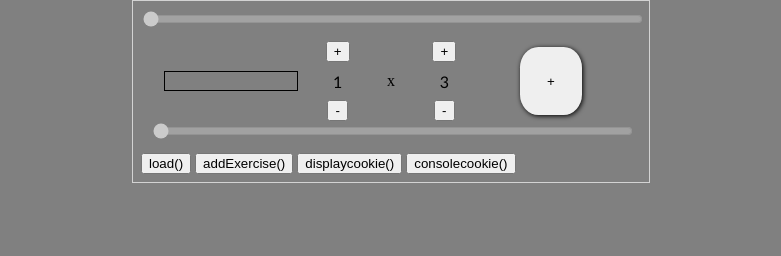
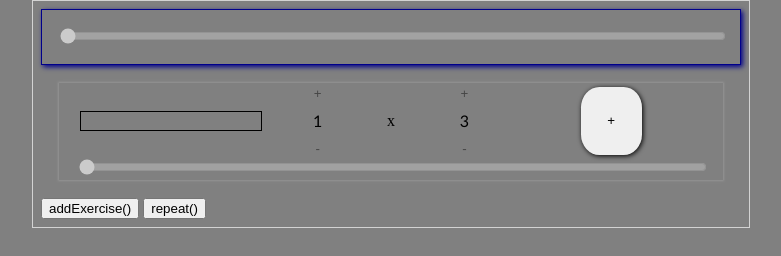
Before and after one commit to ievhens/my, a plain HTML site: page trainings/index.html in a window 1280 px wide. Both pictures are taken after a click on the button "addExercise()". Shown: the whole page, without its empty margins (249-1030 px from the left). Drawn offline with Linux system fonts and the light colour scheme.

Commit message:
small fixes, renamed

```diff
--- a/trainings/index.html
+++ b/trainings/index.html
@@ -16,10 +16,8 @@
   <section class="exercises">
   </section>
   <section class="buttons">
-    <button onclick="load()">load()</button>
     <button onclick="addExercise()">addExercise()</button>
-    <button onclick="displaycookie()">displaycookie()</button>
-    <button onclick="consolecookie()">consolecookie()</button>
+    <button onclick="repeat()">repeat()</button>
   </section>
 </main>
 <script src="./trainings.js"></script>
--- a/trainings/trainings.css
+++ b/trainings/trainings.css
@@ -39,7 +39,7 @@ body{
   background-color: grey;
 }
 .container{
-  width: 500px;
+  width: 700px;
   margin: 0 auto;
 }
 main{
@@ -51,6 +51,7 @@ main{
 }
 .exercises input{
   font-family: 'Gill Sans', 'Gill Sans MT', Calibri, 'Trebuchet MS', sans-serif;
+  font-size: .8em;
   background-color: grey;
   border: none;
 }
@@ -102,6 +103,26 @@ input[type=range]{
 .exercise_numbers input{
   margin: .5em 0;
 }
+.exercise_numbers button{
+  background: none;
+  border: none;
+  color: rgb(70, 70, 70);
+}
+.total_progress{
+  position: sticky;
+  top: 0;
+  border: 1px solid darkblue;
+  padding: 1em;
+  box-shadow: 2px 2px 5px 0 darkblue;
+  background-color: grey;
+}
+.exercise{
+  margin: .5em;
+  padding: .1em;
+  box-shadow: 0 0 2px 1px rgb(148, 148, 148);
+}
+
+
 /* .container {
 }
 .exercises {
@@ -109,8 +130,7 @@ input[type=range]{
 }
 .buttons {
 }
-.exercise {
-}
+
 .exercise_data {
 }
 .name {
@@ -142,5 +162,6 @@ input[type=range]{
   padding: 2em;
   box-shadow: 1px 1px 3px 0 black;
 }
-/* .exercise_progress {
-} */
+.exercise_progress{
+  padding: 0 1em;
+}
--- a/trainings/trainings.js
+++ b/trainings/trainings.js
@@ -1,7 +1,3 @@
-// function display(result){
-//   document.getElementById("result").innerHTML = result;
-// }
-
 class Exercise{
 
     constructor(name, sets, reps, dones){
@@ -9,7 +5,7 @@ class Exercise{
             this.sets = sets || 1,
             this.reps = reps || 3,
             this.dones = dones || 0,
-        this.complete = (this.sets == this.dones)
+            this.complete = (this.sets === this.dones)
     }
 
     toString(){
@@ -49,11 +45,11 @@ class Exercise{
 
         let element = document.querySelector(`[value="${this.name}"]`).closest(".exercise");
 
-        element.querySelector("input[name='exercise_name']").value = this.name;
-        element.querySelector("input[name='sets']").value = this.sets - this.dones;
-        element.querySelector("input[name='reps']").value = this.reps;
-        element.querySelector("input[name='exercise_progress']").max = this.sets;
-        element.querySelector("input[name='exercise_progress']").value = this.dones;
+        element.querySelector("[name='exercise_name']").value = this.name;
+        element.querySelector("[name='sets']").value = this.sets - this.dones;
+        element.querySelector("[name='reps']").value = this.reps;
+        element.querySelector("[name='exercise_progress']").max = this.sets;
+        element.querySelector("[name='exercise_progress']").value = this.dones;
 
     }
 
@@ -61,7 +57,7 @@ class Exercise{
         if((this.sets - this.dones) > 0){
             this.dones ++
         }
-        if(this.sets == this.dones){
+        if(this.sets === this.dones){
             this.complete = true;
             document.querySelector(`[value="${this.name}"]`).closest(".exercise").style.display = "none";
         }
@@ -75,7 +71,7 @@ class Exercise{
 
     }
     addset(n){
-        if(this.sets == this.dones){
+        if(this.sets === this.dones){
             this.sets = this.dones = 0}
         if((this.sets + n) > 0){
             this.sets += n;
@@ -84,12 +80,16 @@ class Exercise{
     }
 }
 
-class Exercises{
+class Day {
     toString(){
-        return Object.values(this).join("");
+        return Object.values(this).filter(value => !value.complete).join("");
     }
-    display(){
-        return Object.values(this).filter(value => !value.complete).join("");
+    repeat(){
+        let values = Object.values(this);
+        for(let i in values){
+            values[i].dones = 0;
+            values[i].complete = false;
+        }
     }
     total(){
         let totalSets = 0;
@@ -98,7 +98,6 @@ class Exercises{
         for(let el in this){
             totalSets += this[el].sets;
             totalDones += this[el].dones;
-
         }
 
         return {
@@ -116,7 +115,7 @@ class Exercises{
     }
 }
 
-let parent = new Exercises;
+let day = new Day;
 let edited;
 
 
@@ -125,15 +124,14 @@ document.onload = load()
 function load(){
 
     if(getFromCookie()){
-
         Object.values(getFromCookie()).forEach(obj =>{
             let exercise = Object.assign(new Exercise(), obj);
-            parent[exercise.name] = exercise;
+            day[exercise.name] = exercise;
         })
     }
 
-    document.querySelector(".exercises").innerHTML = parent.display();
-    document.querySelector(".total_progress").innerHTML = parent.progress();
+    document.querySelector(".exercises").innerHTML = day;
+    document.querySelector(".total_progress").innerHTML = day.progress();
 
 
     document.querySelectorAll("input[type='range']").forEach(item =>{
@@ -143,8 +141,8 @@ function load(){
     document.querySelectorAll(".exercise_push button").forEach(item =>{
         item.addEventListener("click", () =>{
             let name = item.closest(".exercise").querySelector("[name='exercise_name']").value;
-            parent[name].addone();
-            parent.apply();
+            day[name].addone();
+            day.apply();
             saveToCookie()
         })
     })
@@ -154,12 +152,12 @@ function load(){
             let name = item.closest(".exercise").querySelector("[name='exercise_name']").value;
             let n = event.target.classList.contains("more") ? 1 : -1;
             if(event.target.parentNode.classList.contains("sets")){
-                parent[name].addset(n);
+                day[name].addset(n);
             }
             if(event.target.parentNode.classList.contains("reps")){
-                parent[name].addrep(n);
+                day[name].addrep(n);
             }
-            parent.apply();
+            day.apply();
             saveToCookie()
         })
     })
@@ -179,34 +177,37 @@ function load(){
                 let reps = +element.querySelector("[name='reps']").value;
                 let dones = +element.querySelector("[name='exercise_progress']").value
 
-            if(item.value != edited){
-                parent[item.value] = (new Exercise(name, sets, reps, dones))
-                delete parent[edited]
-                delete display[edited]
+                if(item.value !== edited){
+                    day[item.value] = (new Exercise(name, sets, reps, dones))
+                    delete day[edited]
                 }
-            saveToCookie()
-            load()})
+                saveToCookie();
+                load();
+            })
         })
     })
 }
 
 function addExercise(){
-    parent[new Exercise().name] = new Exercise;
+    day[new Exercise().name] = new Exercise;
     load();
     let input = document.querySelector(`[name="exercise_name"][value=""]`);
     input.focus();
     input.setSelectionRange(input.value.length, input.value.length);
 }
 
-
-
-
+function repeat(){
+    day.repeat();
+    saveToCookie();
+    load();
+    console.log(day);
+}
 
 function saveToCookie(){
     let cookieDuration = 60*60*1000;
     let now = +(new Date());
     let expires = new Date(now + cookieDuration);
-    document.cookie = `trainings=${JSON.stringify(parent)}; expires=${expires.toGMTString()}; path=/`;
+    document.cookie = `trainings=${JSON.stringify(day)}; expires=${expires.toGMTString()}; path=/`;
 }
 
 function getFromCookie(){
@@ -221,10 +222,11 @@ function clearCookie(name){
     let cookieDuration = 24*60*60*1000;
     let now = +(new Date());
     let expires = new Date(now - cookieDuration);
-    document.cookie = `${name}=${JSON.stringify(parent)}; expires=${expires.toGMTString()}; path=/`;
+    document.cookie = `${name}=${JSON.stringify(day)}; expires=${expires.toGMTString()}; path=/`;
     console.log(document.cookie);
 }
 
 // saveToCookie()
 //clearCookie("trainings")
 console.log(getFromCookie());
+console.log(day);
```
Lines whose indentation alone changed are shown as unchanged.
